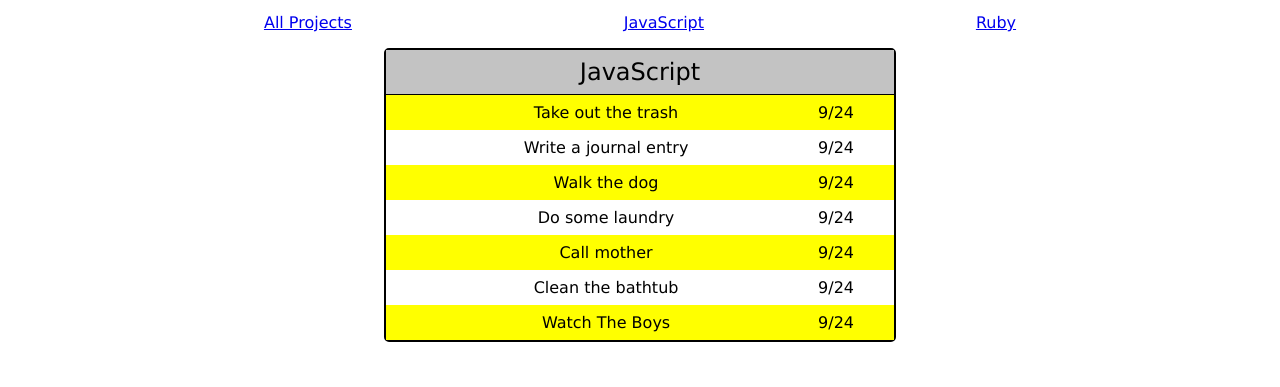
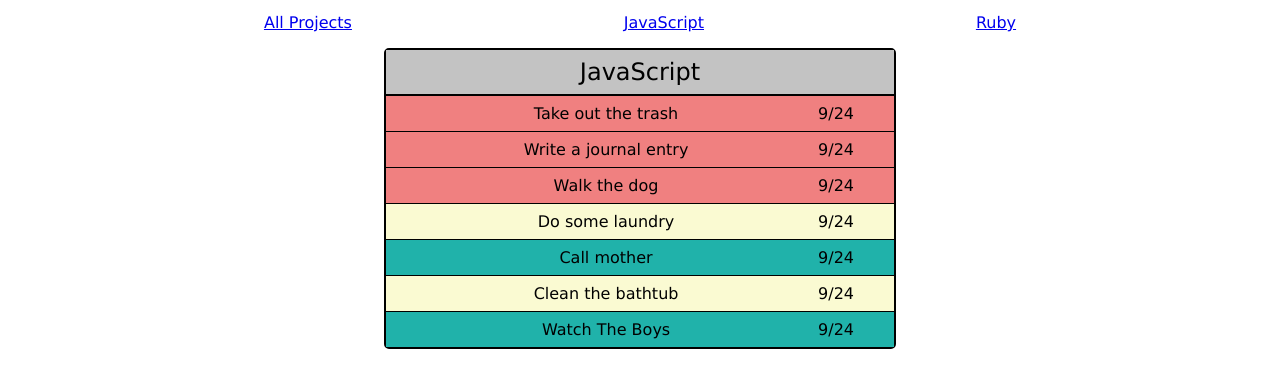
Before and after one commit to drregg6/odin_todos, a website built with webpack: page dist/index.html in a window 1280 px wide. Shown: the part 105-492 px from the top of the page. Built offline with nearby package versions, Linux system fonts and the light colour scheme.

Commit message:
Skeleton work

```diff
--- a/css/styles.css
+++ b/css/styles.css
@@ -62,16 +62,19 @@ nav {
 
 .todos li {
   padding: .5rem;
-}
-.todos li:nth-child(even) {
-  background: yellow;
+  border-bottom: 1px solid black;
+
+  cursor: pointer;
 }
 .todos li:hover {
   background: skyblue;
 }
 .todos li:first-child {
   background: #c3c3c3;
-  border-bottom: 1px solid black;
+  border-bottom: 2px solid black;
+}
+.todos li:last-child {
+  border-bottom: none;
 }
 
 .task, .due-date {
@@ -82,3 +85,13 @@ nav {
   float: right;
   margin-right: 2rem;
 }
+
+.high {
+  background: lightcoral;
+}
+.medium {
+  background: lightgoldenrodyellow;
+}
+.low {
+  background: lightseagreen;
+}
```
Also changed, not shown: dist/index.html.
